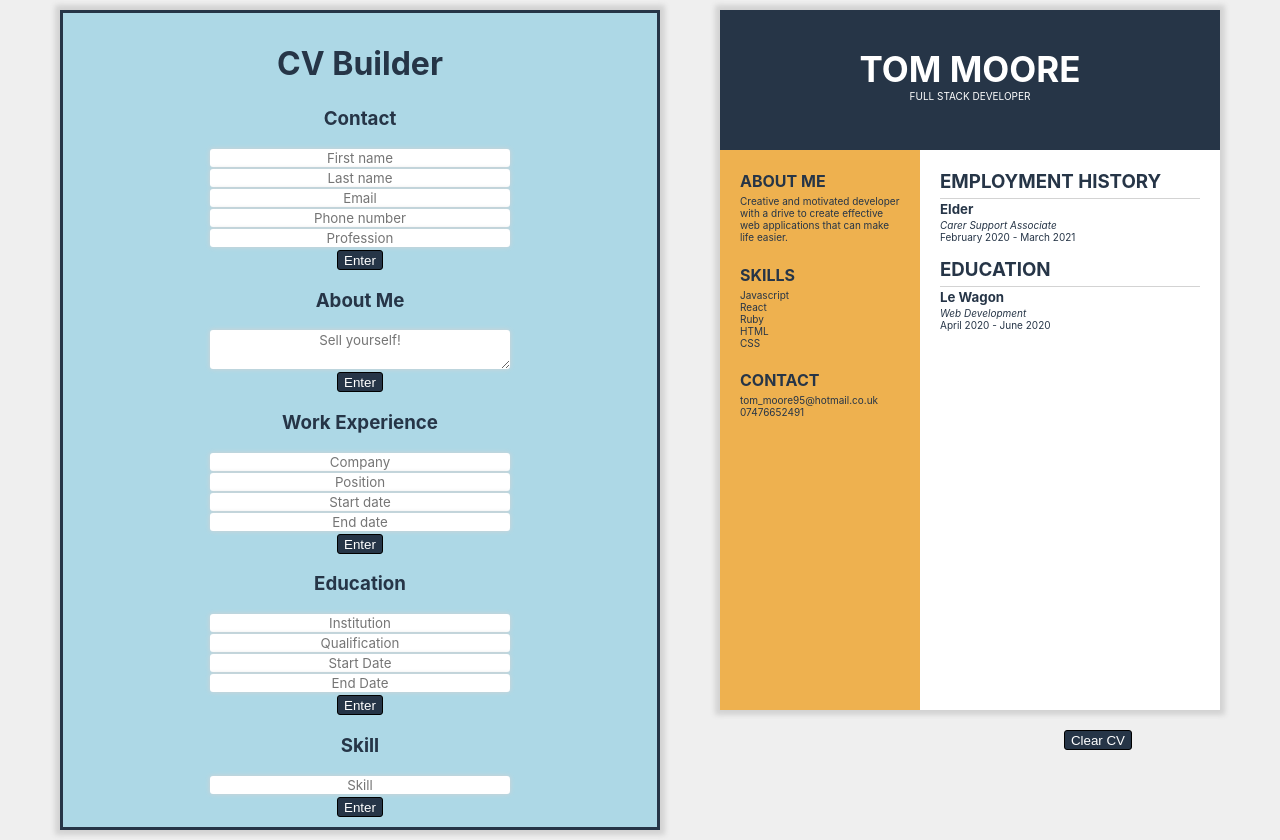
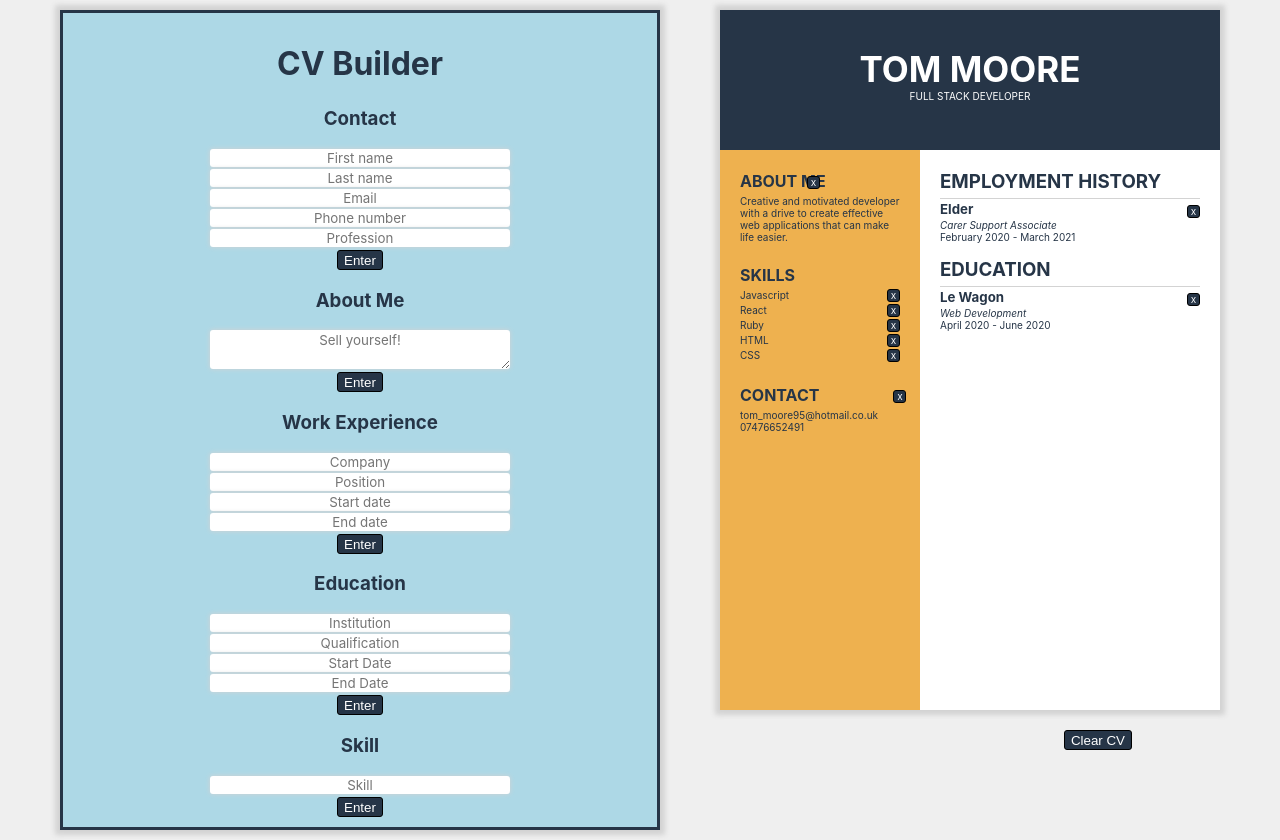
Before and after one commit to tmoore95/CV-builder, a Next.js app: page / in a window 1280 px wide. Built offline with nearby package versions, Linux system fonts and the light colour scheme.

Commit message:
added remove item functionality

```diff
--- a/components/cv/CvOutput.js
+++ b/components/cv/CvOutput.js
@@ -9,6 +9,18 @@ const CvOutput = () => {
 
   const clearCvHandler = () => {
     ctx.clearCv();
+  };
+
+  const clearAboutMeHandler = () => {
+    ctx.clearAboutMe();
+  };
+
+  const removeSkillHandler = (id) => {
+    ctx.removeSkill(id);
+  };
+
+  const clearContactHandler = () => {
+    ctx.clearContact();
   };
 
   return (
@@ -23,15 +35,46 @@ const CvOutput = () => {
       <div className={styles.body}>
         <div className={styles.sidebar}>
           <h4>ABOUT ME</h4>
+          {ctx.aboutMe && (
+            <button
+              className={styles.clearAboutMe}
+              onClick={clearAboutMeHandler}
+            >
+              x
+            </button>
+          )}
           <p>{ctx.aboutMe && ctx.aboutMe}</p>
           <h4>SKILLS</h4>
           {ctx.skill &&
             ctx.skill.map((skill) => {
-              return <p key={skill.id}>{skill.skill}</p>;
+              return (
+                <div className={styles.skill}>
+                  <p key={skill.id}>{skill.skill}</p>
+                  <button
+                    onClick={() => {
+                      removeSkillHandler(skill.id);
+                    }}
+                  >
+                    x
+                  </button>
+                </div>
+              );
             })}
-          <h4>CONTACT</h4>
-          <p>{ctx.contact && ctx.contact.email}</p>
-          <p>{ctx.contact && ctx.contact.phoneNumber}</p>
+          <div className={styles.flex}>
+            <h4>CONTACT</h4>
+            {ctx.contact && (
+              <button
+                className={styles.clearContact}
+                onClick={clearContactHandler}
+              >
+                x
+              </button>
+            )}
+          </div>
+          <div className={styles.contact}>
+            <p>{ctx.contact && ctx.contact.email}</p>
+            <p>{ctx.contact && ctx.contact.phoneNumber}</p>
+          </div>
         </div>
         <div className={styles.content}>
           <div className={styles.title}>
@@ -48,7 +91,9 @@ const CvOutput = () => {
             ctx.education.map((education) => (
               <EducationOutput key={education.id} education={education} />
             ))}
-          <button onClick={clearCvHandler}>Clear CV</button>
+          <button className={styles.clearCv} onClick={clearCvHandler}>
+            Clear CV
+          </button>
         </div>
       </div>
     </React.Fragment>
--- a/components/cv/CvOutput.module.css
+++ b/components/cv/CvOutput.module.css
@@ -57,7 +57,7 @@
   border-bottom: 1px solid lightgrey;
 }
 
-.content button {
+.clearCv {
   position: absolute;
   bottom: 50px;
   right: 148px;
@@ -72,3 +72,63 @@
   opacity: 50%;
   transition: 0.2s;
 }
+
+.clearAboutMe {
+  position: absolute;
+  top: 176px;
+  right: 460px;
+  height: 13px;
+  border-radius: 3px;
+  border: 1px solid black;
+  background-color: #263547;
+  color: white;
+  font-size: 10px;
+  padding: 0px 3px;
+}
+
+.sidebar button:hover {
+  opacity: 50%;
+  transition: 0.2s;
+}
+
+.flex {
+  display: flex;
+}
+
+.clearContact {
+  position: relative;
+  top: 26px;
+  left: 74px;
+  height: 13px;
+  border-radius: 3px;
+  border: 1px solid black;
+  background-color: #263547;
+  color: white;
+  font-size: 10px;
+  padding: 0px 3px;
+}
+
+.skill {
+  display: flex;
+  width: 100%;
+  justify-content: space-between;
+}
+
+.skill button {
+  border-radius: 3px;
+  border: 1px solid black;
+  background-color: #263547;
+  color: white;
+  font-size: 10px;
+  padding: 0px 3px;
+  margin-bottom: 2px;
+}
+
+.skill button:hover {
+  opacity: 50%;
+  transition: 0.2s;
+}
+
+.contact p {
+  margin-bottom: 2px;
+}
--- a/components/cv/EducationOutput.js
+++ b/components/cv/EducationOutput.js
@@ -1,8 +1,16 @@
-import React from "react";
+import React, { useContext } from "react";
+import CvContext from "../../store/cv-context";
 import styles from "./EducationOutput.module.css";
 
 const EducationOutput = (props) => {
+  const ctx = useContext(CvContext);
+  const removeEducationHandler = (id) => {
+    ctx.removeEducation(id);
+  };
+
   return (
+    <React.Fragment>
+      <div className={styles.item}>
         <div className={styles.edu}>
           <h5>{props.education.institution}</h5>
           <p>
@@ -12,6 +20,16 @@ const EducationOutput = (props) => {
             {props.education.startDate} - {props.education.endDate}
           </p>
         </div>
+        <button
+          className={styles.button}
+          onClick={() => {
+            removeEducationHandler(props.education.id);
+          }}
+        >
+          x
+        </button>
+      </div>
+    </React.Fragment>
   );
 };
 
--- a/components/cv/EducationOutput.module.css
+++ b/components/cv/EducationOutput.module.css
@@ -6,3 +6,21 @@
 .edu h5 {
   margin: 2px 0;
 }
+
+.button {
+  position: relative;
+  top: 6px;
+  width: 13px;
+  height: 13px;
+  border-radius: 3px;
+  border: 1px solid black;
+  background-color: #263547;
+  color: white;
+  font-size: 10px;
+  padding: 0px 3px;
+}
+
+.item {
+  display: flex;
+  justify-content: space-between;
+}
--- a/components/cv/WorkExperienceOutput.js
+++ b/components/cv/WorkExperienceOutput.js
@@ -1,8 +1,17 @@
-import React from "react";
+import React, { useContext } from "react";
+import CvContext from "../../store/cv-context";
 import styles from "./WorkExperienceOutput.module.css";
 
 const WorkExperienceOutput = (props) => {
+  const ctx = useContext(CvContext);
+
+  const removeWorkExperienceHandler = (id) => {
+    ctx.removeWorkExperience(id);
+  };
+
   return (
+    <React.Fragment>
+      <div className={styles.item}>
         <div className={styles.job}>
           <h5>{props.job.company}</h5>
           <p>
@@ -12,6 +21,16 @@ const WorkExperienceOutput = (props) => {
             {props.job.startDate} - {props.job.endDate}
           </p>
         </div>
+        <button
+          className={styles.button}
+          onClick={() => {
+            removeWorkExperienceHandler(props.job.id);
+          }}
+        >
+          x
+        </button>
+      </div>
+    </React.Fragment>
   );
 };
 
--- a/components/cv/WorkExperienceOutput.module.css
+++ b/components/cv/WorkExperienceOutput.module.css
@@ -7,3 +7,21 @@
 .job h5 {
   margin: 2px 0;
 }
+
+.button {
+  position: relative;
+  top: 6px;
+  width: 13px;
+  height: 13px;
+  border-radius: 3px;
+  border: 1px solid black;
+  background-color: #263547;
+  color: white;
+  font-size: 10px;
+  padding: 0px 3px;
+}
+
+.item {
+  display: flex;
+  justify-content: space-between;
+}
--- a/components/forms/AboutMe.js
+++ b/components/forms/AboutMe.js
@@ -13,6 +13,7 @@ const AboutMe = (props) => {
   const aboutMeHandler = (event) => {
     event.preventDefault();
     setAboutMe(aboutMeRef.current.value);
+    aboutMeRef.current.value = "";
   };
 
   // Updating context through useEffect
--- a/components/forms/Contact.js
+++ b/components/forms/Contact.js
@@ -32,6 +32,11 @@ const Contact = (props) => {
       phoneNumber: phoneNumberRef.current.value,
       profession: professionRef.current.value.toUpperCase(),
     });
+    firstNameRef.current.value = "";
+    lastNameRef.current.value = "";
+    emailRef.current.value = "";
+    phoneNumberRef.current.value = "";
+    professionRef.current.value = "";
   };
 
   // Updating context through useEffect
--- a/components/forms/Education.js
+++ b/components/forms/Education.js
@@ -31,6 +31,10 @@ const Education = (props) => {
       endDate: endDateRef.current.value,
       id: Math.random() * 1000,
     });
+    institutionRef.current.value = "";
+    qualificationRef.current.value = "";
+    startDateRef.current.value = "";
+    endDateRef.current.value = "";
   };
 
   // Updating context through useEffect
--- a/components/forms/Skill.js
+++ b/components/forms/Skill.js
@@ -14,6 +14,7 @@ const Skill = (props) => {
   const skillHandler = (event) => {
     event.preventDefault();
     setSkill({ skill: skillRef.current.value, id: uuid() });
+    skillRef.current.value = "";
   };
 
   // Updating context through useEffect
--- a/components/forms/WorkExperience.js
+++ b/components/forms/WorkExperience.js
@@ -30,6 +30,10 @@ const WorkExperience = (props) => {
       endDate: endDateRef.current.value,
       id: Math.random() * 1000,
     });
+    companyRef.current.value = "";
+    positionRef.current.value = "";
+    startDateRef.current.value = "";
+    endDateRef.current.value = "";
   };
 
   // Updating context through useEffect
--- a/store/cv-context.js
+++ b/store/cv-context.js
@@ -83,6 +83,28 @@ export const CvContextProvider = (props) => {
     setWorkExperience();
   };
 
+  const clearAboutMe = () => {
+    setAboutMe();
+  };
+
+  const removeSkill = (id) => {
+    setSkill((prev) => [...prev.filter((skill) => skill.id !== id)]);
+  };
+
+  const removeEducation = (id) => {
+    setEducation((prev) => [
+      ...prev.filter((education) => education.id !== id),
+    ]);
+  };
+
+  const removeWorkExperience = (id) => {
+    setWorkExperience((prev) => [...prev.filter((job) => job.id !== id)]);
+  };
+
+  const clearContact = () => {
+    setContact();
+  };
+
   return (
     <CvContext.Provider
       value={{
@@ -97,6 +119,12 @@ export const CvContextProvider = (props) => {
         addSkill,
         addWorkExperience,
         clearCv,
+        clearAboutMe,
+        removeSkill,
+        removeEducation,
+        removeWorkExperience,
+        setContact,
+        clearContact,
       }}
     >
       {props.children}
```
Lines whose indentation alone changed are shown as unchanged.
